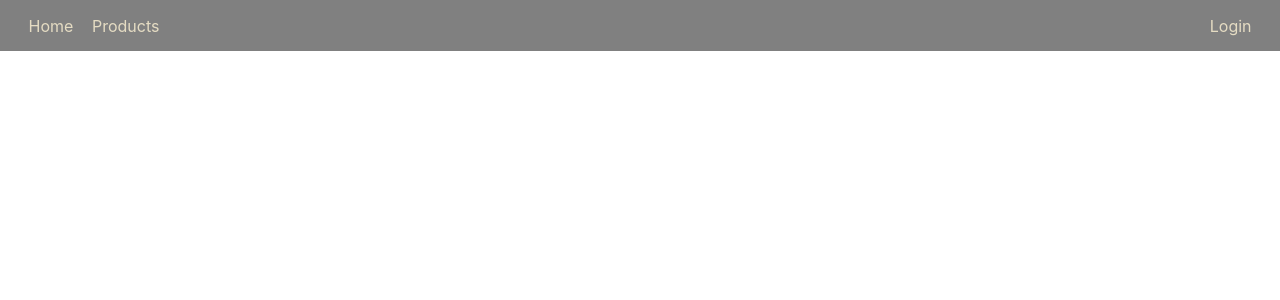
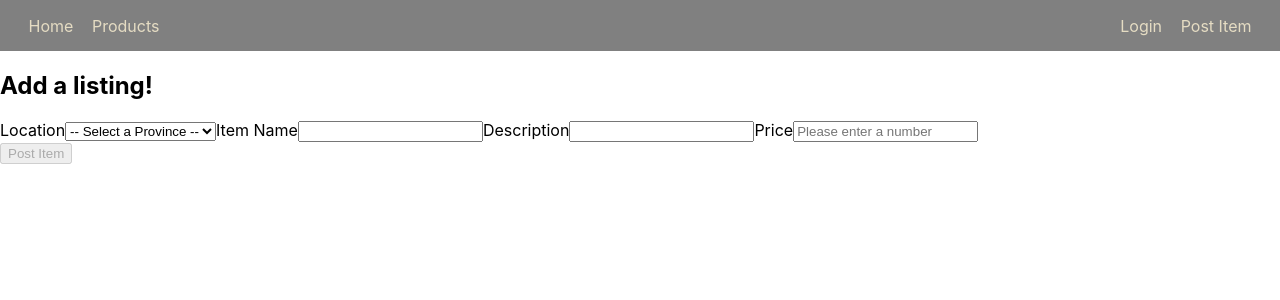
Before and after one commit to MingjunGeng/African-Marketplace-2-Group-front-end, a React (Create React App) app in the folder african-marketplace/: page /postitem in a window 1280 px wide. Shown: the top 300 px of the page. Built offline with nearby package versions, Linux system fonts and the light colour scheme.

Commit message:
working on additem 10-20

```diff
--- a/african-marketplace/package.json
+++ b/african-marketplace/package.json
@@ -6,11 +6,13 @@
     "@testing-library/jest-dom": "^5.14.1",
     "@testing-library/react": "^11.2.7",
     "@testing-library/user-event": "^12.8.3",
+    "axios": "^0.23.0",
     "react": "^17.0.2",
     "react-dom": "^17.0.2",
     "react-router-dom": "^5.3.0",
     "react-scripts": "4.0.3",
-    "web-vitals": "^1.1.2"
+    "web-vitals": "^1.1.2",
+    "yup": "^0.32.11"
   },
   "scripts": {
     "start": "react-scripts start",
--- a/african-marketplace/src/App.js
+++ b/african-marketplace/src/App.js
@@ -5,14 +5,17 @@ import './App.css';
 import Header from './components/Header';
 import Home from './components/Home';
 import Products from './components/Products';
+import AddItem from './components/AddItem'
 
 function App() {
   return (
     <Router>
       <Header />
+
       <Switch>
         <Route exact path="/" component={Home}/>
         <Route path='/products'component={Products}/>
+        <Route path='/postitem'component={AddItem}/>
       </Switch>
     </Router>
   );
--- a/african-marketplace/src/Schema.js
+++ b/african-marketplace/src/Schema.js
@@ -9,7 +9,7 @@ const formSchema = yup.object().shape({
     location: yup
         .string()
         .oneOf(['Eastern Cape', 'Free State', 'Gauteng', 'Limpopo', 'North West'], 'Province is required'),
-    instructions: yup
+    description: yup
         .string(),
     price: yup
         .string()
--- a/african-marketplace/src/components/AddItem.js
+++ b/african-marketplace/src/components/AddItem.js
@@ -1,18 +1,82 @@
-import React from 'react'
+import React, {useState, useEffect} from 'react'
+import axios from 'axios'
+import * as yup from 'yup'
+import schema from '../Schema'
 
-export default function AddItem(props) {
 
-    const {values, submit, change, disabled, errors} = props
+const initialFormValues = {
+    name: '',
+    location: '',
+    description: '',
+    price: ''
+}
+
+const initialFormErrors = {
+    name: '',
+    location: '',
+    price: '',
+}
+
+const initialItem = []
+
+const initialDisabled = true
+
+
+export default function AddItem() {
+
+    // const [item, setItem] = useState(initialItem)
+    const [formValues, setFormValues] = useState(initialFormValues)
+    const [formErrors, setFormErrors] = useState(initialFormErrors)
+    const [disabled, setDisabled] = useState(initialDisabled)
+
+    const postNewItem = newItem => {
+        axios.post('https://pokeapi.co/', newItem)
+            .then(response => {
+                // set([...formValues])
+            })
+            .catch(error => {
+                console.error(error)
+            })
+            .finally(() => {
+                setFormValues(initialFormValues)
+            })
+    }
+
+    // const validate = (name, value) => {
+    //     yup.reach(schema, name)
+    //       .validate(value)
+    //       .then(() => setFormErrors({...formErrors, [name]: ''}))
+    //       .catch(error => setFormErrors({...formErrors, [name]: error.errors[0]}))
+    // }
+
+    // const inputChange = (name, value) => {
+    //     validate(name, value)
+    //     setFormValues({...formValues, [name]: value})
+    // }
+
+    const submitItem = () => {
+        const newItem = {
+            name: formValues.name.trim(),
+            location: formValues.location.trim(),
+            description: formValues.description.trim(),
+            price: formValues.price.trim()
+        }
+        postNewItem(newItem)
+    }
+
+    useEffect(() => {
+        schema.isValid(formValues).then(valid => setDisabled(!valid))
+      }, [formValues])
 
     const onSubmit = event => {
         event.preventDefault()
-        submit()
+        submitItem()
     }
 
     const onChange = event => {
-        const {name, value, checked, type } = event.target;
-        const valueToUse = type === 'checkbox' ? checked : value;
-        change(name, valueToUse)
+        setFormValues({
+            [event.target.name]: event.target.value,
+        })
     }
 
     return(
@@ -23,7 +87,7 @@ export default function AddItem(props) {
                 <label>Location
                     <select id='location-dropdown'
                         onChange={onChange}
-                        value={values.size}
+                        value={formValues.location}
                         name='location'>
                             <option value=''>-- Select a Province --</option>
                             <option value='eastern-cape'>Eastern Cape</option>
@@ -37,7 +101,7 @@ export default function AddItem(props) {
                 <label>Item Name
                     <input
                         id='item-name'
-                        value={values.name}
+                        value={formValues.name}
                         onChange={onChange}
                         name='name'
                         type='text'
@@ -47,7 +111,7 @@ export default function AddItem(props) {
                 <label>Description
                     <input
                         id='item-description'
-                        value={values.description}
+                        value={formValues.description}
                         onChange={onChange}
                         name='description'
                         type='textarea'
@@ -57,11 +121,11 @@ export default function AddItem(props) {
                 <label>Price
                     <input
                         id='item-price'
-                        value={values.price}
+                        value={formValues.price}
                         onChange={onChange}
                         name='price'
-                        type='text'
-                        inputmode='decimal'
+                        type='number'
+                        // inputmode='decimal'
                         placeholder='Please enter a number'
                     />
                 </label>
@@ -69,11 +133,11 @@ export default function AddItem(props) {
             </div>
 
             <div className='form-submit'>
-                <button id='add-button' disabled={disabled}>Post Item</button>
+                <button id='add-button'disabled={disabled}>Post Item</button>
                 <div className='errors'>
-                    <div>{errors.location}</div>
-                    <div>{errors.name}</div>
-                    <div>{errors.price}</div>
+                    {/* <div>{formErrors.location}</div>
+                    <div>{formErrors.name}</div>
+                    <div>{formErrors.price}</div> */}
                 </div>
             </div>
         </form>
--- a/african-marketplace/src/components/Header.js
+++ b/african-marketplace/src/components/Header.js
@@ -12,6 +12,7 @@ const Header = () => {
             </div>
             <div className="right-links">
                 <Link className="link" to='/login'>Login</Link>
+                <Link className="link" to='/postitem'>Post Item</Link>
             </div>
         </nav>
     )
```
Also changed, not shown: 1 other file (tests, documents, lock files or other folders).
